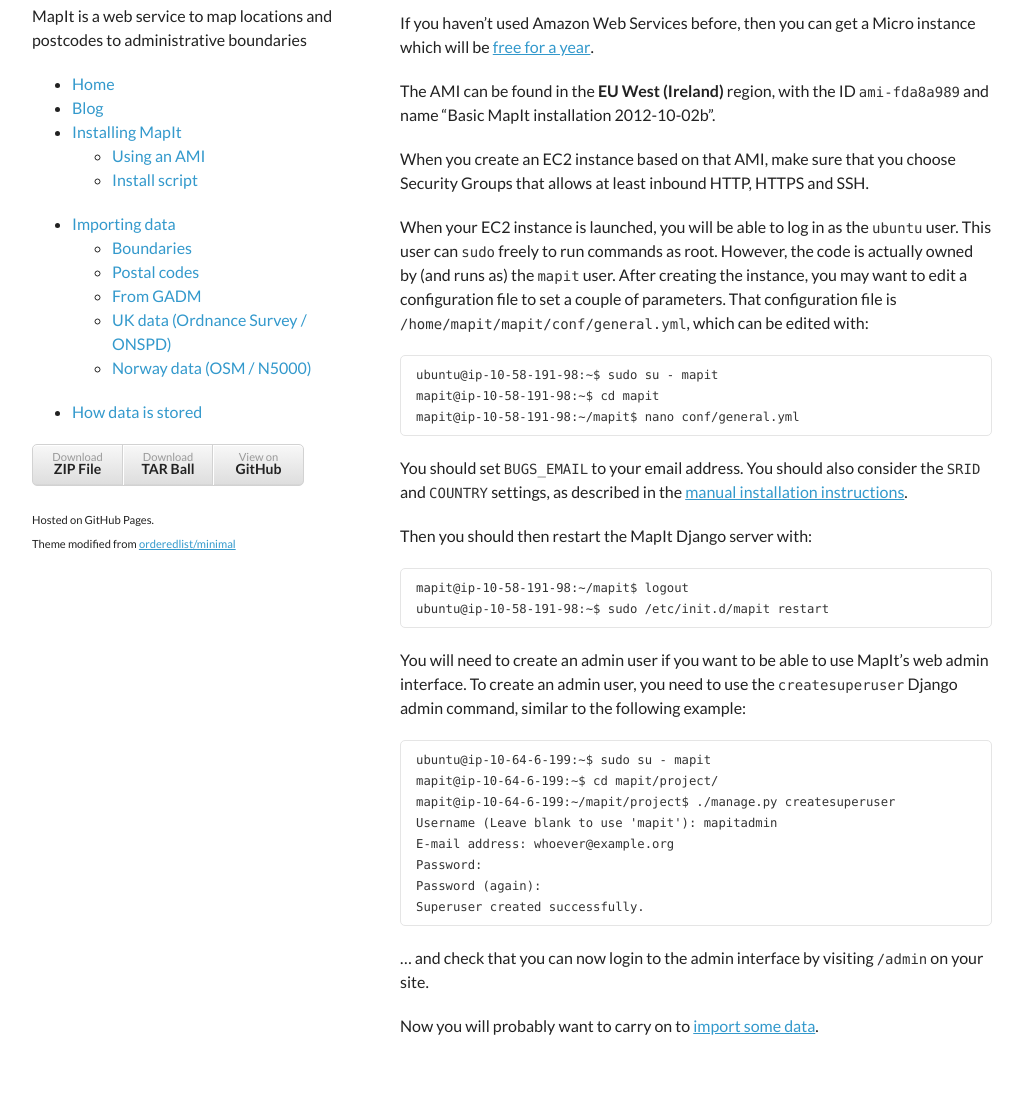
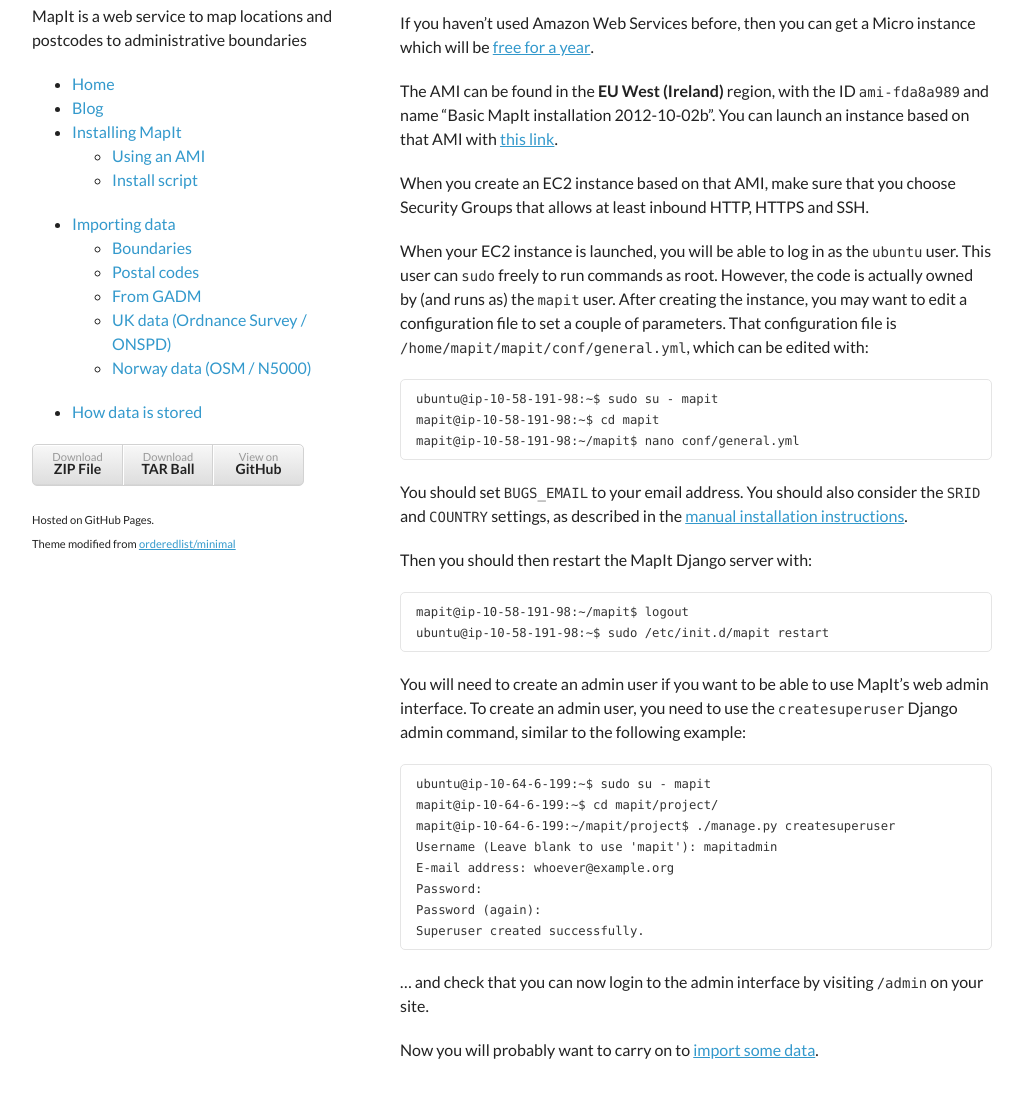
Before and after one commit to mysociety/mapit, a Jekyll site: the page built from install/ami.md, in a window 1280 px wide and 1320 px high, cut to the strip 190-1288 px from the top of the window. Shown: the whole strip, without its empty margins (128-1151 px from the left). Built offline with Jekyll 4.4.1, drawn with Linux system fonts in a browser that asks for light colours.

Commit message:
Add a link to directly launch and instance based on the AMI

```diff
--- a/install/ami.md
+++ b/install/ami.md
@@ -16,6 +16,8 @@
 
 The AMI can be found in the **EU West (Ireland)** region, with the ID
 `ami-fda8a989` and name "Basic MapIt installation 2012-10-02b".
+You can launch an instance based on that AMI with
+[this link](https://console.aws.amazon.com/ec2/home?region=eu-west-1#launchAmi=ami-fda8a989).
 
 When you create an EC2 instance based on that AMI, make sure that you
 choose Security Groups that allows at least inbound HTTP, HTTPS and
```
